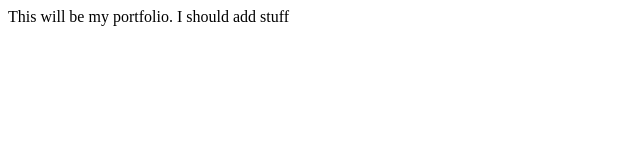
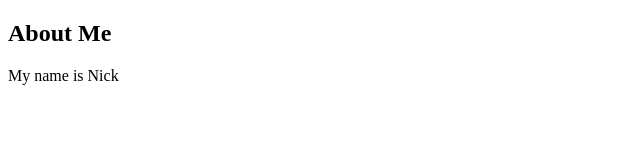
Before and after one commit to nOchsner/no, a plain HTML site: page index.html in a window 1280 px wide. Shown: the whole page, without its empty margins (0-640 px from the left). Drawn offline with Linux system fonts and the light colour scheme.

Commit message:
Update index.html

```diff
--- a/index.html
+++ b/index.html
@@ -6,6 +6,9 @@
     <title>Portfolio</title>
 </head>
 <body>
-    This will be my portfolio. I should add stuff
+    <section>
+        <h2>About Me</h2>
+        <p>My name is Nick</p>
+    </section>
 </body>
 </html>
```
